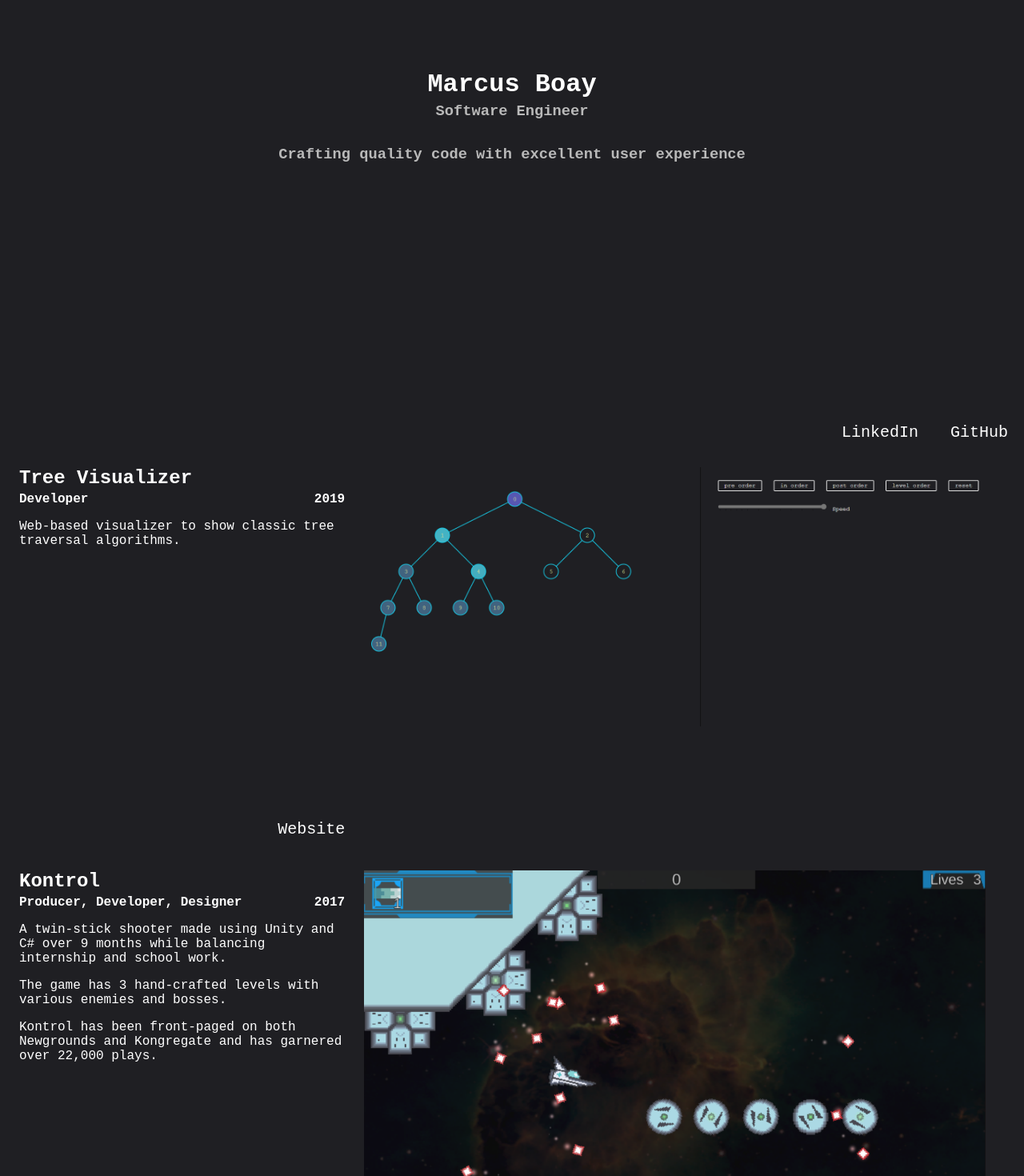
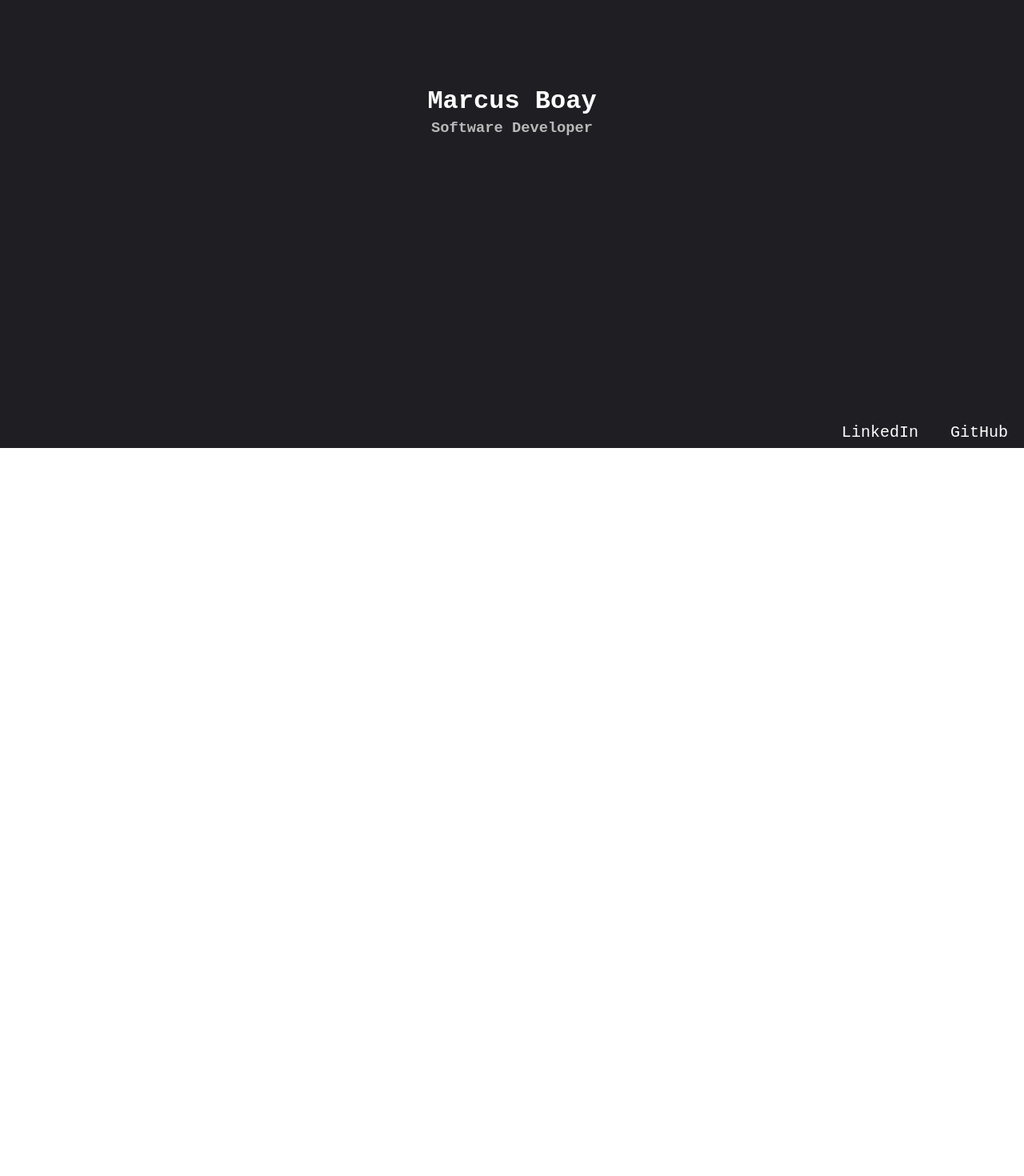
Before and after one commit to MarcusBoay/marcusboay.github.io, a React (Create React App) app: page /#/ in a window 1280 px wide. Shown: the part 240-1710 px from the top of the page at 80% size. After the commit the page ends 800 px from the top, so only its background shows below. Built offline with nearby package versions, Linux system fonts and the light colour scheme; what typesafe-actions would draw is missing.

Commit message:
remove more stuff

```diff
--- a/src/pages/Home/Home.tsx
+++ b/src/pages/Home/Home.tsx
@@ -25,9 +25,9 @@ import treeVizImage from '../../images/tree-viz.png'
 import hackedImage from '../../images/hacked.jpg'
 
 const firstSectionTextFull = 'Marcus Boay'
-const secondSectionTextFull = 'Software Engineer'
+const secondSectionTextFull = 'Software Developer'
 const thirdSectionTextFull =
-    'Crafting quality code with excellent user experience'
+    ''
 const personLinks = [
     {
         title: 'LinkedIn',
@@ -38,41 +38,7 @@ const personLinks = [
         url: 'https://github.com/MarcusBoay',
     },
 ] as Array<SectionLinkModel>
-const projects = [
-    {
-        title: 'Tree Visualizer',
-        year: 2019,
-        role: 'Developer',
-        description: [
-            'Web-based visualizer to show classic tree traversal algorithms.'
-        ],
-        links: [{ title: 'Website', url: '/#/tree-viz' }],
-        image: treeVizImage,
-        imageAlt: 'tree visualizer image',
-    },
-    {
-        title: 'Kontrol',
-        year: 2017,
-        role: 'Producer, Developer, Designer',
-        description: [
-            'A twin-stick shooter made using Unity and C# over 9 months while balancing internship and school work.',
-            'The game has 3 hand-crafted levels with various enemies and bosses.',
-            'Kontrol has been front-paged on both Newgrounds and Kongregate and has garnered over 22,000 plays.',
-        ],
-        links: [
-            {
-                title: 'GitHub',
-                url: 'https://github.com/MarcusBoay/Kontrol',
-            },
-            {
-                title: 'NewGrounds',
-                url: 'https://www.newgrounds.com/portal/view/704281',
-            },
-        ],
-        image: kontrolImage,
-        imageAlt: 'kontrol gameplay image',
-    },
-] as Array<SectionInfoModel>
+const projects = [] as Array<SectionInfoModel>
 const Home: React.FunctionComponent<{}> = () => {
     const [firstSectionText, setFirstSectionText] = useState<string>('')
     const [secondSectionText, setSecondSectionText] = useState<string>('')
```
